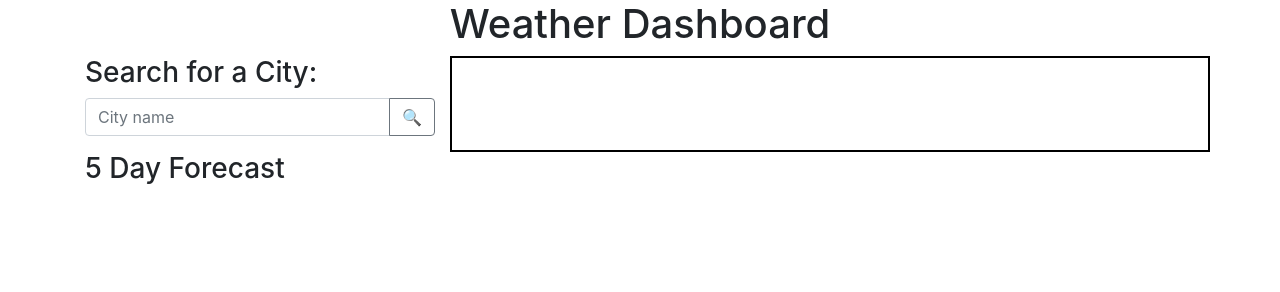
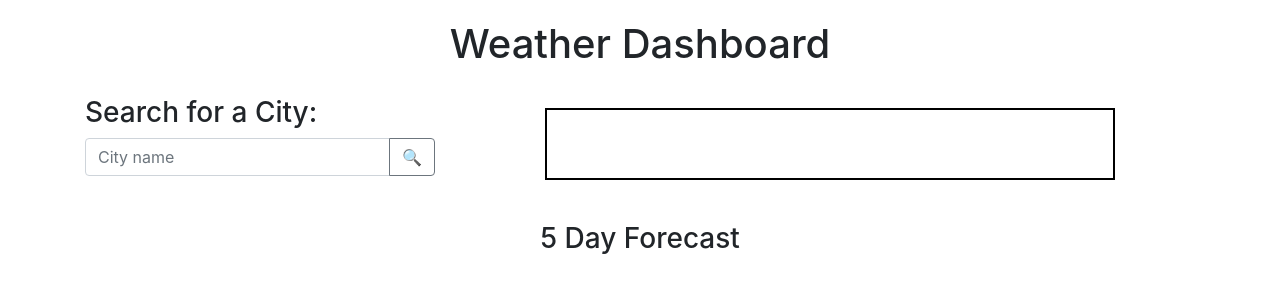
Before and after one commit to danielrezz/weather_dashboard, a plain HTML site: page index.html in a window 1280 px wide. Drawn offline with nearby package versions, Linux system fonts and the light colour scheme.

Commit message:
updating css

```diff
--- a/index.html
+++ b/index.html
@@ -24,7 +24,7 @@
                     </div>
                     <div id="city-buttons"></div>
             </div>
-            <div class="col-lg-8 current-conditions" id="current-conditions">
+            <div class="col-lg-6 current-conditions" id="current-conditions">
                 <h3 id="city-name"></h3>
                 <img id="icon"/>
                 <ul>
@@ -40,8 +40,8 @@
             </div>
         </div>
         <div class="row">
+            <h3 class="col-lg-12" id="day-forecast-header">5 Day Forecast</h3>
             <div class="col-lg-12 forecast-div">
-                <h3>5 Day Forecast</h3>
             </div>
         </div>
 
--- a/script.js
+++ b/script.js
@@ -91,8 +91,9 @@ $( document ).ready(function() {
 
 // create div container and add to HTML
             var d = $("<div></div>");
-            d.addClass("card bg-light mb-3");
-            d.width("18rem");
+            d.addClass("card");
+            d.css({"background-color":"grey", "color":"white", "border-style": "solid", "padding": "20px", "display":"inline-block", "margin":"10px"});
+            d.width("12rem");
             $(".forecast-div").append(d);
 
 // create header and add date of specified city; .slice to select only the first 10 characters; added to HTML
@@ -134,6 +135,7 @@ $( document ).ready(function() {
 
             var c = $("<button>");
             c.addClass("city-btn");
+            c.css({"padding":"5px", "margin":"0px 5px 18px 5px"});
             c.attr("data-name", cities[i]);
             c.text(cities[i]);
             $("#city-buttons").append(c);
--- a/style.css
+++ b/style.css
@@ -2,6 +2,7 @@ h1 {
     display: flex;
     justify-content: center;
     text-align: center;
+    padding: 20px;
 }
 
 .search-container {
@@ -11,9 +12,24 @@ h1 {
 
 .current-conditions {
     border: 2px solid black;
+    width: 50%;
+    padding: 10px;
+    text-align: center;
+    display: block;
+    margin: auto;
 }
 
 ul {
     list-style: none;
     font-size: 20px;
 }
+
+#day-forecast-header {
+    padding: 10px;
+    padding-top: 30px;
+    text-align: center;
+}
+
+.forecast-div {
+    margin-left: 25px;
+}
```
